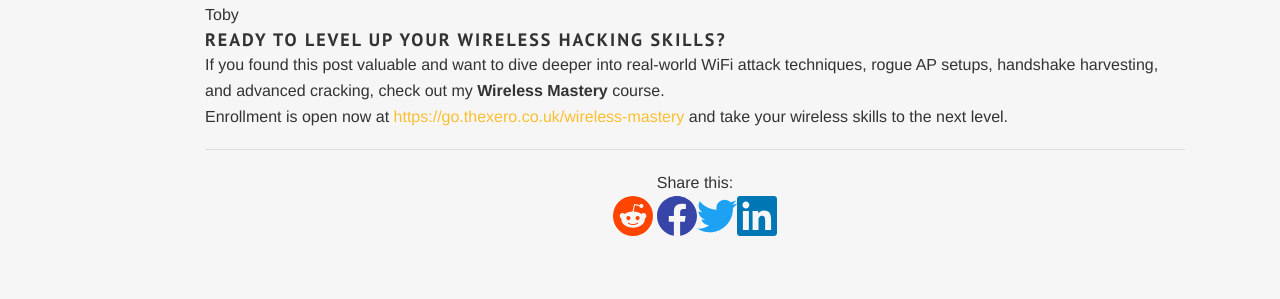
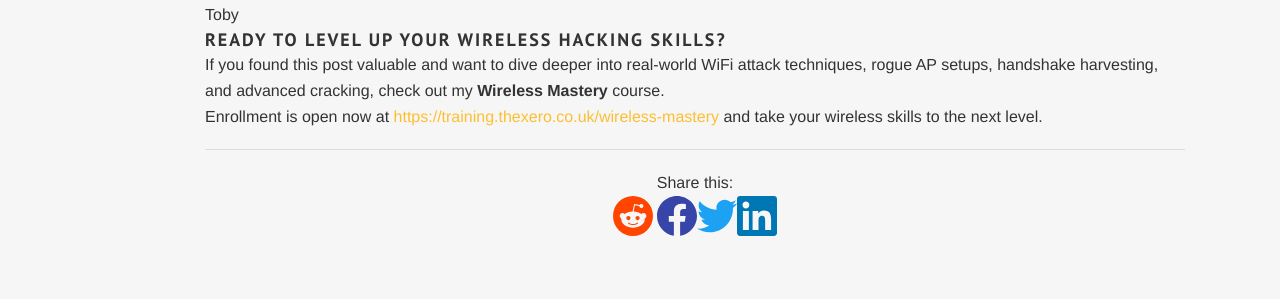
Before and after one commit to thexerocouk/thexerocouk.github.io, a Jekyll site: the page built from _posts/2025-06-14-hidden-wifi.md, in a window 1280 px wide and 900 px high, scrolled down 3644 px. Shown: the part 152-451 px from the top of the window. Built offline with Jekyll 4.4.1, drawn with Linux system fonts in a browser that asks for light colours; some web fonts are replaced; comment, search, counter and statistics services are not loaded; part of the change alters nothing that is shown.

Commit message:
Update 2025-06-14-hidden-wifi.md

```diff
--- a/_posts/2025-06-14-hidden-wifi.md
+++ b/_posts/2025-06-14-hidden-wifi.md
@@ -126,4 +126,4 @@ Toby
 
 If you found this post valuable and want to dive deeper into real-world WiFi attack techniques, rogue AP setups, handshake harvesting, and advanced cracking, check out my **Wireless Mastery** course.
 
-Enrollment is open now at [https://go.thexero.co.uk/wireless-mastery](https://go.thexero.co.uk/wireless-mastery) and take your wireless skills to the next level.
+Enrollment is open now at [https://training.thexero.co.uk/wireless-mastery](https://training.thexero.co.uk/wireless-mastery) and take your wireless skills to the next level.
```
